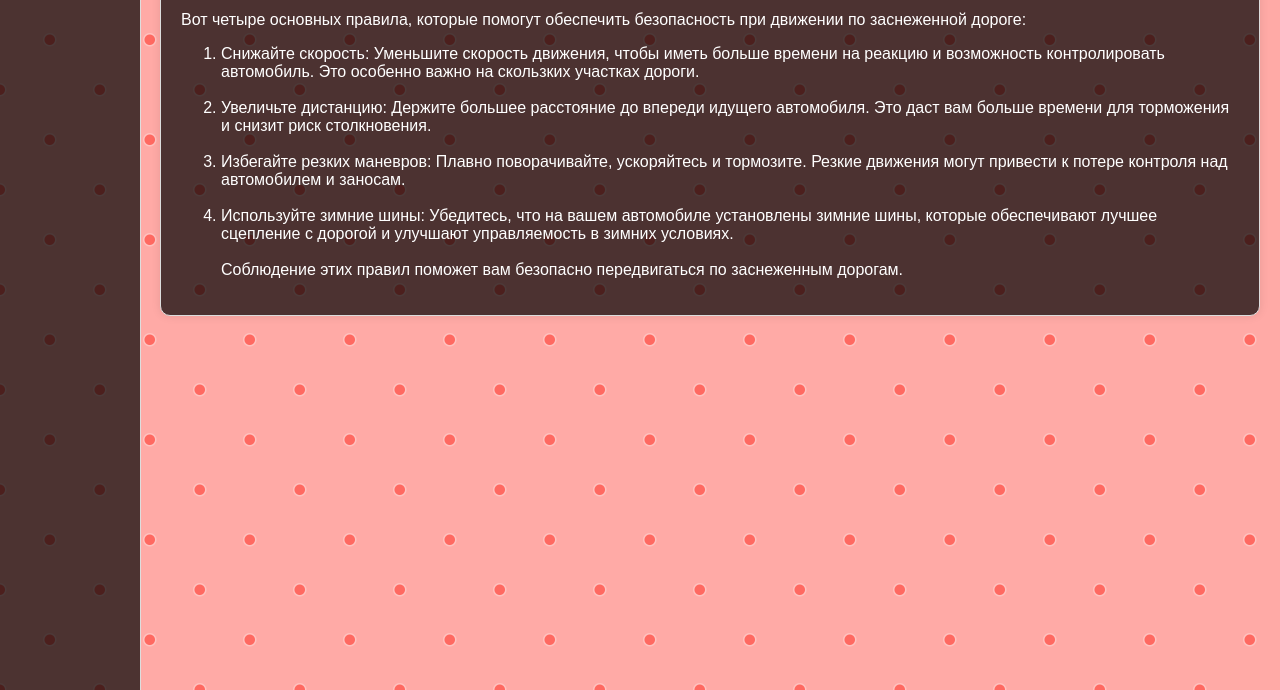
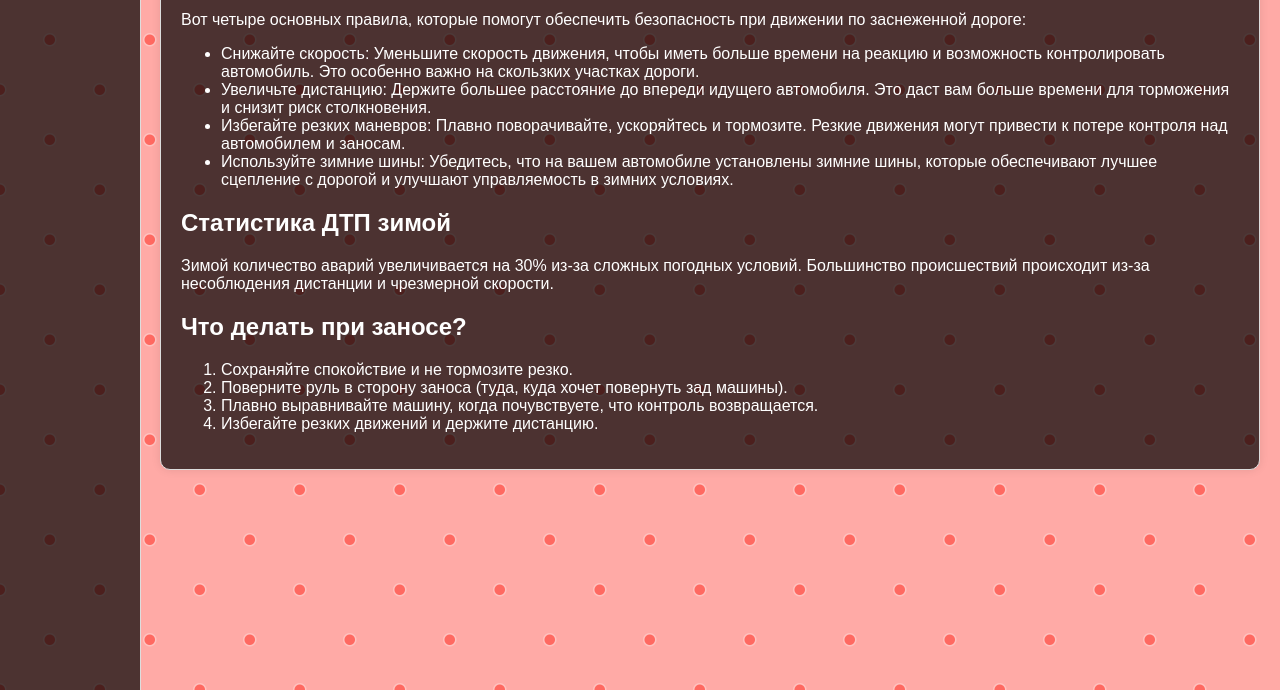
Before and after one commit to Dott-rus/dont-mind, a plain HTML site: page index.html in a window 1280 px wide. Shown: the part 110-800 px from the top of the page. Drawn offline with Linux system fonts and the light colour scheme.

Commit message:
`Updated index.html and news/index.html with new content and minor styling changes.`

```diff
--- a/index.html
+++ b/index.html
@@ -6,33 +6,33 @@
     <meta name="viewport" content="width=device-width, initial-scale=1.0">
     <title>Безопасность на дорогах</title>
     <link rel="stylesheet" href="css/styles.css">
-
 </head>
 <body>
     <div class="sidebar">
         <a class="button" href="/">🏠 Главная</a>
         <a class="button" href="/news">📰 Новости</a>
         <a class="button" href="/about">ℹ️ О нас</a>
-
     </div>
     <div class="content">
-        <content>
+        <h1>Правила движения на заснеженной дороге</h1>
+        <p>Вот четыре основных правила, которые помогут обеспечить безопасность при движении по заснеженной дороге:</p>
+        <ul>
+            <li>Снижайте скорость: Уменьшите скорость движения, чтобы иметь больше времени на реакцию и возможность контролировать автомобиль. Это особенно важно на скользких участках дороги.</li>
+            <li>Увеличьте дистанцию: Держите большее расстояние до впереди идущего автомобиля. Это даст вам больше времени для торможения и снизит риск столкновения.</li>
+            <li>Избегайте резких маневров: Плавно поворачивайте, ускоряйтесь и тормозите. Резкие движения могут привести к потере контроля над автомобилем и заносам.</li>
+            <li>Используйте зимние шины: Убедитесь, что на вашем автомобиле установлены зимние шины, которые обеспечивают лучшее сцепление с дорогой и улучшают управляемость в зимних условиях.</li>
+        </ul>
 
-        <h1>Правила движения на заснеженной дороге</h1>
-        Вот четыре основных правила, которые помогут обеспечить безопасность при движении по заснеженной дороге:
-        <ul>
-            <li type="1">Снижайте скорость: Уменьшите скорость движения, чтобы иметь больше времени на реакцию и возможность контролировать автомобиль. Это особенно важно на скользких участках дороги.</li>
-                <br>
-                <li type="1">Увеличьте дистанцию: Держите большее расстояние до впереди идущего автомобиля. Это даст вам больше времени для торможения и снизит риск столкновения.</li>
-                <br>
-                <li type="1">Избегайте резких маневров: Плавно поворачивайте, ускоряйтесь и тормозите. Резкие движения могут привести к потере контроля над автомобилем и заносам.</li>
-                <br>
-                <li type="1">Используйте зимние шины: Убедитесь, что на вашем автомобиле установлены зимние шины, которые обеспечивают лучшее сцепление с дорогой и улучшают управляемость в зимних условиях.</li>
-                <br>
-                Соблюдение этих правил поможет вам безопасно передвигаться по заснеженным дорогам.
+        <h2>Статистика ДТП зимой</h2>
+        <p>Зимой количество аварий увеличивается на 30% из-за сложных погодных условий. Большинство происшествий происходит из-за несоблюдения дистанции и чрезмерной скорости.</p>
 
-        </ul>
-        </content>
+        <h2>Что делать при заносе?</h2>
+        <ol>
+            <li>Сохраняйте спокойствие и не тормозите резко.</li>
+            <li>Поверните руль в сторону заноса (туда, куда хочет повернуть зад машины).</li>
+            <li>Плавно выравнивайте машину, когда почувствуете, что контроль возвращается.</li>
+            <li>Избегайте резких движений и держите дистанцию.</li>
+        </ol>
     </div>
 </body>
 </html>
```
Also changed, not shown: news/index.html (+24 -7 lines).
